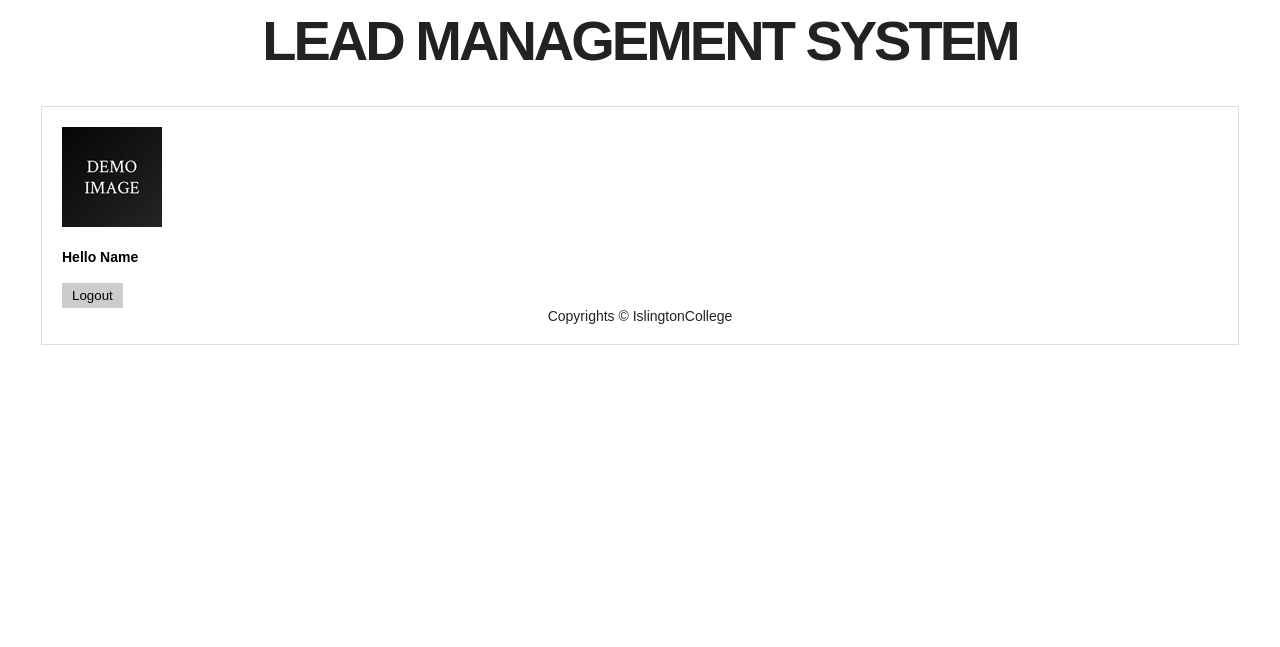
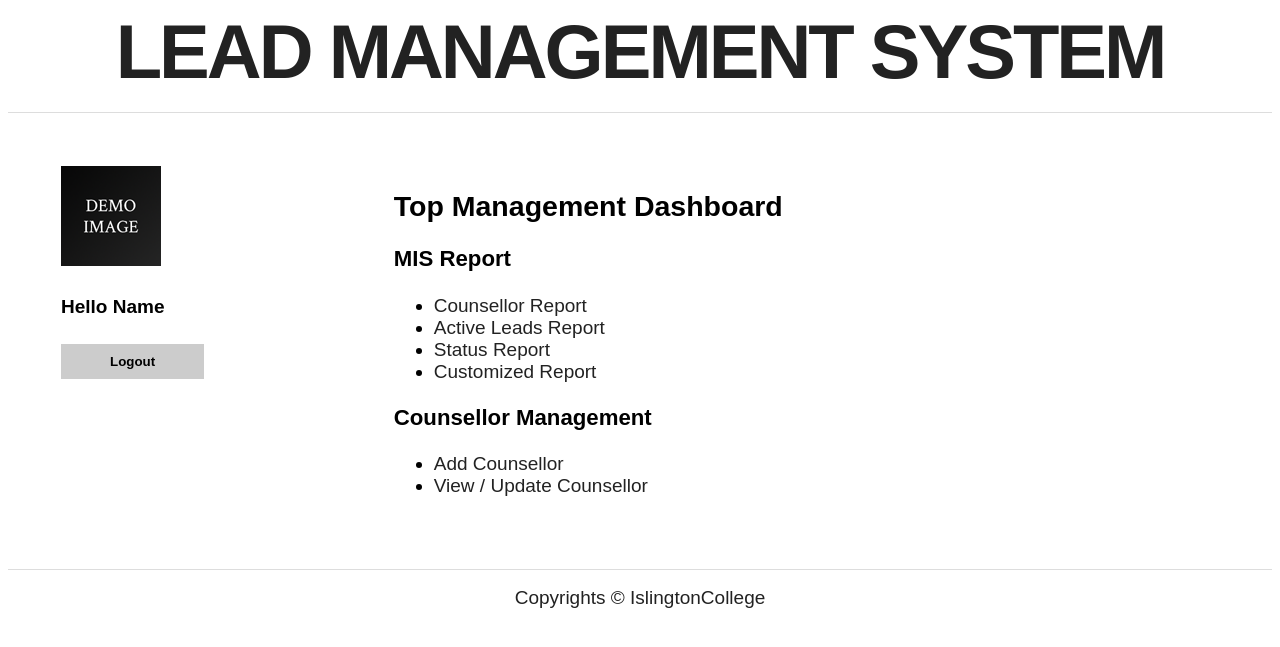
Before and after one commit to suvingrg/lms, a PHP site: page /top/index in a window 1280 px wide; the page is wider, and only the part inside the window is pictured. Shown: the top 647 px of that part. Run offline with PHP 8.4, Linux system fonts and the light colour scheme.

Commit message:
overall completion

```diff
--- a/application/model/model.php
+++ b/application/model/model.php
@@ -22,16 +22,12 @@ class Model
       $query->execute();
       $accounts = $query->fetchAll();
       foreach ($accounts as $account) {
-        $a_id = $account->a_id;
         $acc_usrname = $account->usrname;
         $acc_pwd = $account->pwd;
         $type = $account->type;
 
         if ($usrname == $acc_usrname && $pwd == $acc_pwd) {
-          return array($type);
-        }
-        else {
-          return null;
+          return $type;
         }
       }
 
@@ -123,7 +119,7 @@ class Model
 
     public function getAllFollowups()
     {
-        $sql = "SELECT * FROM followup";
+        $sql = "SELECT followup.f_id, followup.l_id, lead.l_name, counsellor.c_name, lead.status, followup.feedback, followup.next_followup FROM followup INNER JOIN lead ON followup.l_id = lead.l_id INNER JOIN counsellor ON followup.c_id = counsellor.c_id";
         $query = $this->db->prepare($sql);
         $query->execute();
 
--- a/application/view/followup/view.php
+++ b/application/view/followup/view.php
@@ -3,7 +3,8 @@
       <table>
         <thead>
           <td>Follow Up ID</td>
-        <td>Lead</td>
+          <td>Lead ID</td>
+          <td>Lead Name</td>
           <td>Counsellor</td>
           <td>Status</td>
           <td>Feedback</td>
@@ -14,7 +15,8 @@
               <tr>
                   <td><?php if (isset($followup->f_id)) echo htmlspecialchars($followup->f_id, ENT_QUOTES, 'UTF-8'); ?></td>
                   <td><?php if (isset($followup->l_id)) echo htmlspecialchars($followup->l_id, ENT_QUOTES, 'UTF-8'); ?></td>
-                <td><?php if (isset($followup->c_id)) echo htmlspecialchars($followup->c_id, ENT_QUOTES, 'UTF-8'); ?></td>
+                  <td><?php if (isset($followup->l_name)) echo htmlspecialchars($followup->l_name, ENT_QUOTES, 'UTF-8'); ?></td>
+                  <td><?php if (isset($followup->c_name)) echo htmlspecialchars($followup->c_name, ENT_QUOTES, 'UTF-8'); ?></td>
                   <td><?php if (isset($followup->status)) echo htmlspecialchars($followup->status, ENT_QUOTES, 'UTF-8'); ?></td>
                   <td><?php if (isset($followup->feedback)) echo htmlspecialchars($followup->feedback, ENT_QUOTES, 'UTF-8'); ?></td>
                   <td><?php if (isset($followup->next_followup)) echo htmlspecialchars($followup->next_followup, ENT_QUOTES, 'UTF-8'); ?></td>
--- a/application/view/home/index.php
+++ b/application/view/home/index.php
@@ -2,11 +2,12 @@
 
     <div id="loginbox">
       <h2>Login</h2>
-      <fieldset>
+      <img src=img/demo-image.jpg" alt="" />
+      <fieldset style="border: none;">
         <form action="<?php echo URL; ?>home/login" method="POST">
           <input type="text" name="usrname" placeholder="Username" required /><br /><br />
           <input type="password" name="pwd" placeholder="Password" required /><br /><br />
-          <input type="submit" name="loginSubmit" value="LOGIN" />
+          <input type="submit" name="loginSubmit" id="loginButton" value="LOGIN" />
         </form>
       </fieldset>
     </div>
--- a/application/view/leads/add.php
+++ b/application/view/leads/add.php
@@ -42,3 +42,4 @@
     </form>
 
   </div>
+</div>
--- a/application/view/leads/update.php
+++ b/application/view/leads/update.php
@@ -9,7 +9,7 @@
         <label>Contact No.</label>
         <input type="text" name="contact" value="<?php echo htmlspecialchars($lead->contact, ENT_QUOTES, 'UTF-8'); ?>" required /><br><br>
         <label>Status</label>
-        <input type="text" name="contact" value="<?php echo htmlspecialchars($lead->contact, ENT_QUOTES, 'UTF-8'); ?>" required /><br><br>
+        <input type="text" name="status" value="<?php echo htmlspecialchars($lead->status, ENT_QUOTES, 'UTF-8'); ?>" required /><br><br>
         <label>Next Follow Up</label>
         <input type="text" name="next_followup" value="<?php echo htmlspecialchars($lead->next_followup, ENT_QUOTES, 'UTF-8'); ?>" required /><br><br>
         <input type="hidden" name="l_id" value="<?php echo htmlspecialchars($lead->l_id, ENT_QUOTES, 'UTF-8'); ?>" />
--- a/application/view/leads/view.php
+++ b/application/view/leads/view.php
@@ -1,4 +1,5 @@
   <div class="mini-container">
+    <div class="view">
       <h2>VIEW / UPDATE LEAD</h2>
       <table>
         <thead>
@@ -28,4 +29,6 @@
       <a href="<?php echo URL; ?>leads/index"><button type="button">Back</button></a>
     </div>
 
+  </div>
+
 </div> <!-- container ends -->
--- a/application/view/top/index.php
+++ b/application/view/top/index.php
@@ -0,0 +1,18 @@
+
+  <div class="dashboard">
+    <h2>Top Management Dashboard</h2>
+    <h3>MIS Report</h3>
+    <ul>
+      <li><a href="<?php echo URL; ?>reports/counsellor">Counsellor Report</a></li>
+      <li><a href="<?php echo URL; ?>reports/activeleads">Active Leads Report</a></li>
+      <li><a href="<?php echo URL; ?>reports/status">Status Report</a></li>
+      <li><a href="<?php echo URL; ?>reports/customized">Customized Report</a></li>
+    </ul>
+    <h3>Counsellor Management</h3>
+    <ul>
+      <li><a href="<?php echo URL; ?>top/add">Add Counsellor</a></li>
+      <li><a href="<?php echo URL; ?>top/view">View / Update Counsellor</a></li>
+    </ul>
+  </div>
+
+</div> <!-- container ends -->
--- a/application/view/top/view.php
+++ b/application/view/top/view.php
@@ -1,5 +1,6 @@
 
   <div class="mini-container">
+    <div class="view">
       <h2>VIEW / UPDATE COUNSELLOR</h2>
       <table>
         <thead>
@@ -20,5 +21,6 @@
       </table><br>
       <a href="<?php echo URL; ?>top/index"><button type="button">Back</button></a>
     </div>
+  </div>
 
 </div> <!-- container ends -->
--- a/public/css/style.css
+++ b/public/css/style.css
@@ -1,6 +1,6 @@
 body {
     font-family: Arial;
-    font-size: 14px;
+    font-size: 19px;
 }
 .header {
     font-size: 4em;
@@ -8,14 +8,12 @@ body {
     letter-spacing: -3px;
     color: #222;
     text-align: center;
-    /*margin: 20px 30px;*/
+    border-bottom: 1px solid #ddd;
+    padding-bottom: 17px;
 }
-/*.header .number, .footer {
-    color: #222;
-    opacity: 0.1;
-}*/
 .footer {
-  /*border-top:;*/
+  border-top: 1px solid #ddd;
+  padding-top: 17px;
   font-size: 1em;
   color: #222;
   text-align: center;
@@ -39,7 +37,6 @@ body {
     background: transparent;
 }
 .container {
-    border: 1px solid #ddd;
     padding: 20px;
     margin: 33px;
 }
@@ -47,8 +44,11 @@ body {
     color: #222;
 }
 .container table {
-    font-size: 11px;
+    font-size: 14px;
     margin-top: 20px;
+}
+.container table thead {
+  font-weight: bold;
 }
 .container table thead td {
     background-color: #f5f5f5;
@@ -70,6 +70,8 @@ body {
 .container input[type="submit"] {
     background-color: #ccc;
     cursor: pointer;
+    padding: 10px 49px;
+    font-weight: bold;
 }
 .container input[type="submit"]:hover {
     background-color: #222;
@@ -78,19 +80,49 @@ body {
 .container button {
     background-color: #ccc;
     border: 0;
-    padding: 5px 10px;
+    padding: 10px 49px;
     cursor: pointer;
+    font-weight: bold;
 }
 .container button:hover {
     background-color: #222;
     color: #fff;
 }
 
+.sidebar {
+  padding-right: 15%;
+}
 
-/* add page */
-.mini-container ul {
+.container {
+  display: inline-flex;
+  width: 100%;
+}
 
+/* login */
+#loginbox {
+  padding: 0 36%;
 }
-.mini-container ul li {
-  display: inline;
+
+#loginbox h2 {
+  text-align: center;
 }
+
+#loginButton {
+  padding: 10px 73px;
+}
+ul li {
+  list-style-type:;
+}
+
+a{
+  text-decoration: none;
+}
+.dashboard a:hover {
+  font-size: 1.4em;
+  font-weight: bold;
+}
+
+.view a:hover {
+  background-color: #333;
+  color: #ddd;
+}
```
Also changed, not shown: application/controller/home.php (+4 -3 lines), application/view/_templates/header.php (+0 -8 lines). Lines whose indentation alone changed are shown as unchanged.
